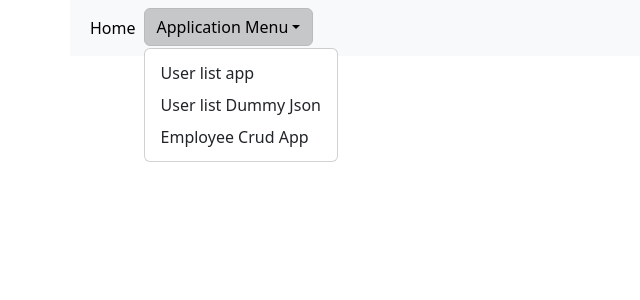
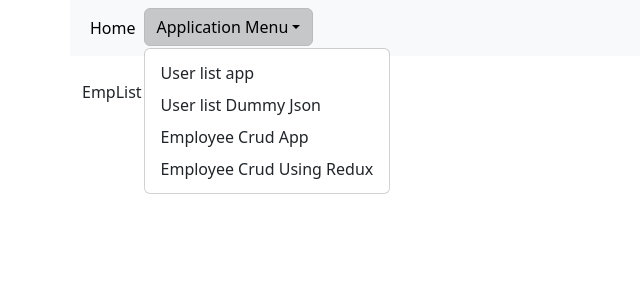
Before and after one commit to gitcoder-23/User-Data-React18, a React (Create React App) app: page /redux/emplist in a window 1280 px wide. Both pictures are taken after a click on the button "Application Menu". Shown: the top 300 px of the page, without its empty margins (0-640 px from the left). Built offline with nearby package versions, Linux system fonts and the light colour scheme.

Commit message:
Redux work started

```diff
--- a/src/App.js
+++ b/src/App.js
@@ -12,6 +12,7 @@ import EmployeeAdd from './app_using_jsonserver/employeeCrud/EmployeeAdd';
 import EmployeeAddTask from './app_using_jsonserver/employeeCrud/EmployeeAddTask';
 import EmployeeEdit from './app_using_jsonserver/employeeCrud/EmployeeEdit';
 import EmployeeEditTask from './app_using_jsonserver/employeeCrud/EmployeeEditTask';
+import EmpList from './crud_redux/EmpList';
 
 const App = () => {
   return (
@@ -49,6 +50,9 @@ const App = () => {
           />
           <Route exact path="/employee/add" element={<EmployeeAdd />} />
           <Route exact path="/employee/addtask" element={<EmployeeAddTask />} />
+
+          {/* For Redux */}
+          <Route exact path="/redux/emplist" element={<EmpList />} />
         </Routes>
       </div>
     </>
--- /dev/null
+++ b/src/crud_redux/EmpList.js
@@ -0,0 +1,7 @@
+import React from 'react';
+
+const EmpList = () => {
+  return <div>EmpList</div>;
+};
+
+export default EmpList;
--- a/src/user/NewApiTask/Nav/Menu.js
+++ b/src/user/NewApiTask/Nav/Menu.js
@@ -38,6 +38,9 @@ const Menu = () => {
                   <Dropdown.Item href="/employeelist">
                     Employee Crud App
                   </Dropdown.Item>
+                  <Dropdown.Item href="/redux/emplist">
+                    Employee Crud Using Redux
+                  </Dropdown.Item>
                 </Dropdown.Menu>
               </Dropdown>
             </ul>
```
